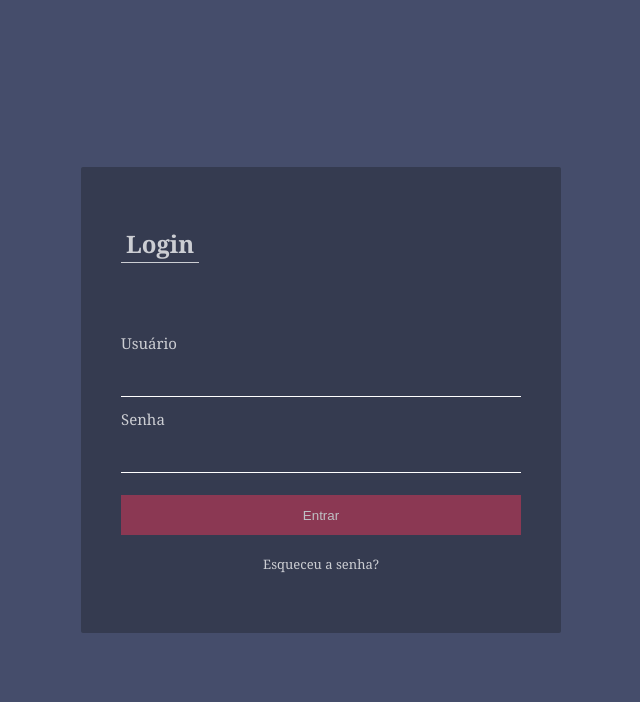
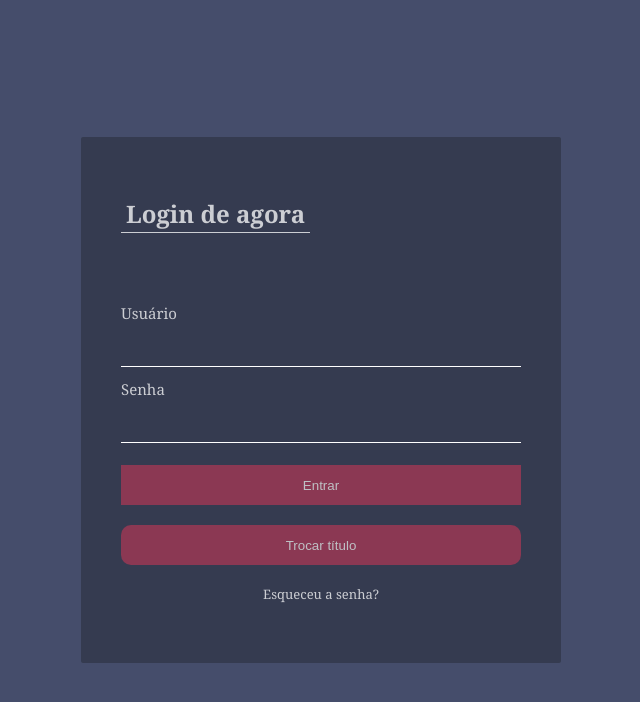
Before and after one commit to vi-lcandido/oidevs, a React (Create React App) app in the folder curso-formacao/react_1/exercicio2/login-page/: page / in a window 1280 px wide. Shown: the top 702 px of the page, without its empty margins (319-959 px from the left). Built offline with nearby package versions, Linux system fonts and the light colour scheme; the HTML template or start-up script is replaced by a standard one.

Commit message:
Aula 5- useState on button to change button

```diff
--- a/curso-formacao/react_1/exercicio2/login-page/src/view/components/Button/index.js
+++ b/curso-formacao/react_1/exercicio2/login-page/src/view/components/Button/index.js
@@ -1,15 +1,26 @@
 import "./style.css";
+import ProtoTypes from "prop-types";
 
-const Button = ({ padding, borderRadius, text, redirecionar }) => {
+const Button = ({ borderRadius, text, aoClicar }) => {
   return (
     <button
-      onClick={redirecionar}
+      onClick={aoClicar}
       className="login-button"
-      style={{ padding, borderRadius }}
+      style={{ borderRadius }}
     >
       {text}
     </button>
   );
-}
+};
+
+Button.propTypes = {
+  text: ProtoTypes.string.isRequired,
+  redirecionar: ProtoTypes.func.isRequired,
+  borderRadius: ProtoTypes.string,
+};
+
+Button.defaultProps = {
+  borderRadius: "0px",
+};
 
 export default Button;
--- a/curso-formacao/react_1/exercicio2/login-page/src/view/home/index.js
+++ b/curso-formacao/react_1/exercicio2/login-page/src/view/home/index.js
@@ -11,16 +11,11 @@ const Home = () => {
   return (
     <div className="page">
       <section className="container">
-        <Button
-          text="Voltar"
-          redirecionar={vaParaLogin}
-          padding="10px"
-          borderRadius="5px"
-        />
+        <Button text="Voltar" aoClicar={vaParaLogin} borderRadius="5px" />
         <h1>Essa é a Home!</h1>
       </section>
     </div>
   );
-}
+};
 
 export default Home;
--- a/curso-formacao/react_1/exercicio2/login-page/src/view/login/login_page.js
+++ b/curso-formacao/react_1/exercicio2/login-page/src/view/login/login_page.js
@@ -4,9 +4,14 @@ import Input from "../components/Input";
 import Button from "../components/Button";
 import Link from "../components/Link";
 import "./style.css";
+import { useState } from "react";
 
 const LoginPage = () => {
   const navigate = useNavigate();
+  const [title, setTitle] = useState("Login de agora")
+  const mudarTitulo = () => {
+    setTitle("Sucesso")
+  }
 
   function vaParaHome() {
     navigate("/home");
@@ -15,10 +20,11 @@ const LoginPage = () => {
   return (
     <div className="page">
       <section className="container">
-        <Title text="Login" />
+        <Title text={title} />
         <Input label="Usuário" inputtype="email" />
         <Input label="Senha" inputtype="password" />
-        <Button text="Entrar" redirecionar={vaParaHome} />
+        <Button text="Entrar" aoClicar={vaParaHome} />
+        <Button text="Trocar título" aoClicar={mudarTitulo} borderRadius="10px"/>
         <Link text="Esqueceu a senha?" link="https://www.google.com.br" />
       </section>
     </div>
```
